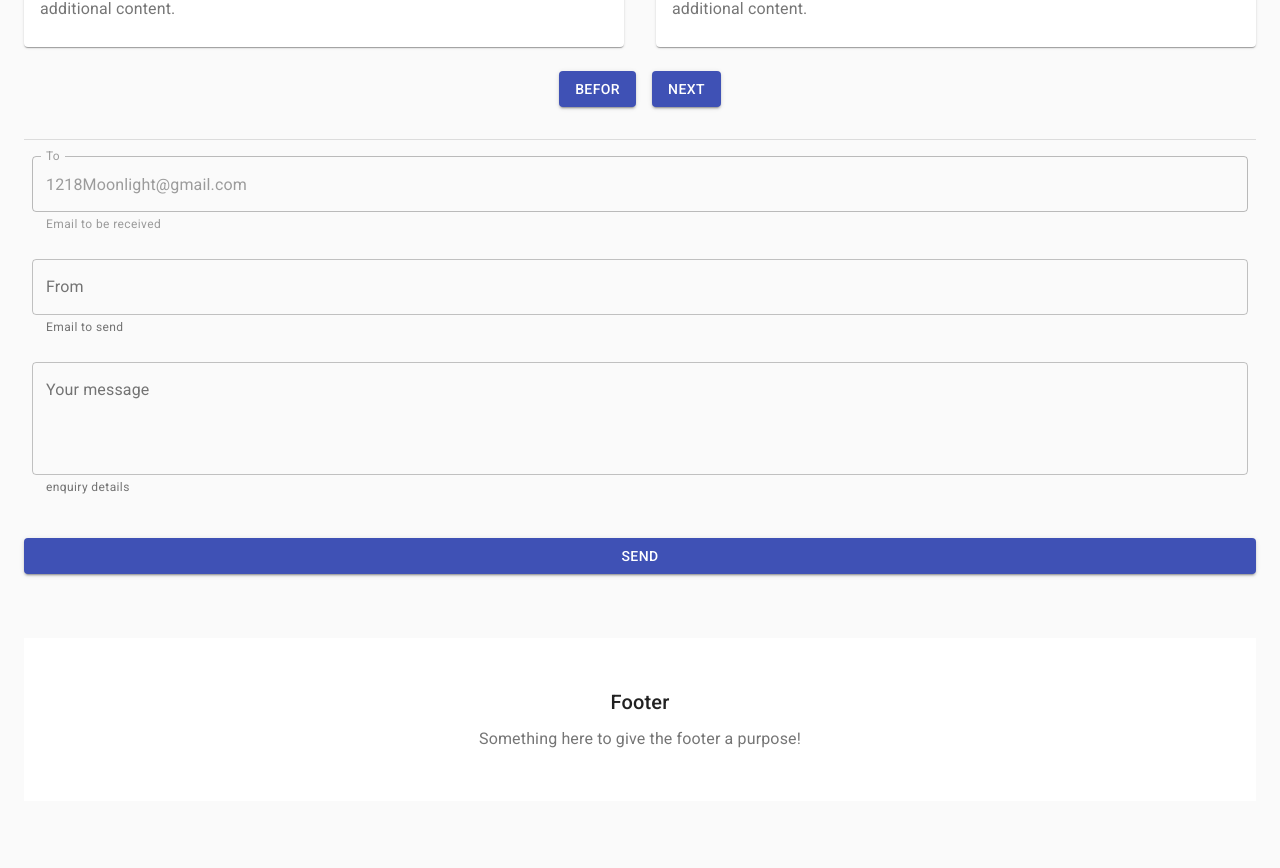
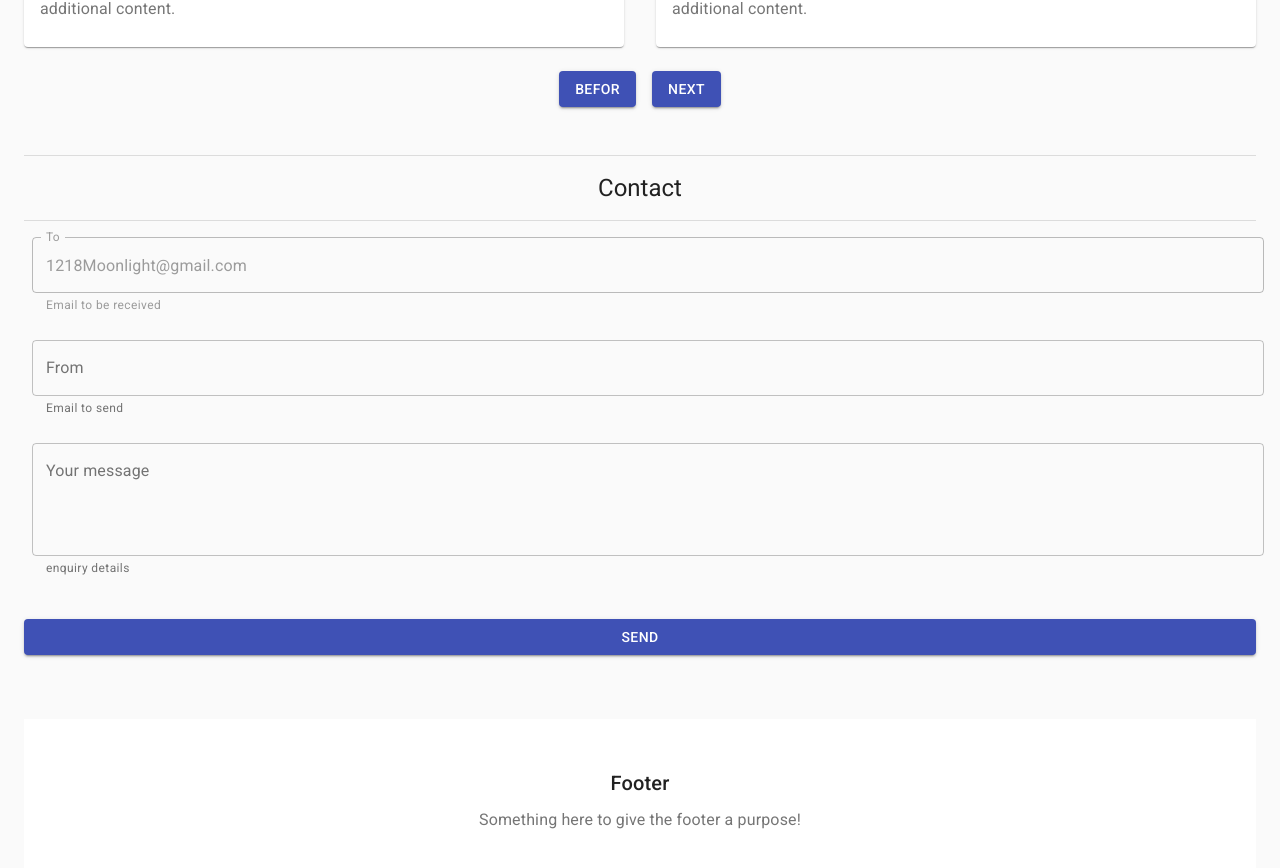
Before and after one commit to 1218Moonlight/Korean-Collections, a React (Create React App) app: page / in a window 1280 px wide. Shown: the part 1498-2366 px from the top of the page. Before the commit the page ends 2299 px from the top, so only its background shows below. Built offline with nearby package versions, Linux system fonts and the light colour scheme.

Commit message:
ADD Email Title

```diff
--- a/src/Main/Email.js
+++ b/src/Main/Email.js
@@ -3,12 +3,26 @@ import {withStyles} from '@material-ui/core/styles'
 import {styles} from '../Styles/Email'
 import TextField from '@material-ui/core/TextField'
 import Button from '@material-ui/core/Button'
+import Typography from '@material-ui/core/Typography'
 
 export default withStyles(styles)(function Email(props) {
     const {classes} = props;
     return (
-        // https://webdesign.tutsplus.com/tutorials/quick-tip-add-a-formspree-form-to-your-static-sites--cms-23870
-        <form className={classes.container} noValidate autoComplete={"off"}
+        <React.Fragment>
+            <div className={classes.container}>
+                <Typography className={classes.containerTitle}
+                            component="h2"
+                            variant="h5"
+                            color="inherit"
+                            align="center"
+                            noWrap
+                >
+                    Contact
+                </Typography>
+            </div>
+            <div>
+                {/*https://webdesign.tutsplus.com/tutorials/quick-tip-add-a-formspree-form-to-your-static-sites--cms-23870*/}
+                <form noValidate autoComplete={"off"}
                       action="https://formspree.io/1218moonlight@gmail.com" method="POST">
 
                     <TextField
@@ -57,9 +71,12 @@ export default withStyles(styles)(function Email(props) {
                     <input type={"text"} name={"_gotcha"} className={classes.gotcha}/>
 
                     {/*<input type={"submit"} value={"Send"} className={classes.submit}/>*/}
-            <Button className={classes.submit} type={"submit"} fullWidth={"true"} color={"primary"} variant="contained">Send</Button>
+                    <Button className={classes.submit} type={"submit"} fullWidth={"true"} color={"primary"}
+                            variant="contained">Send</Button>
 
                     {/*<input type="hidden" name="_next" value="//mywebsite.com/thanks.html" />*/}
                 </form>
+            </div>
+        </React.Fragment>
     )
-})
+});
--- a/src/Styles/Email.js
+++ b/src/Styles/Email.js
@@ -3,7 +3,12 @@ export const styles = theme => ({
         display: 'flex',
         flexWrap: 'wrap',
         borderTop: `1px solid ${theme.palette.divider}`,
-        marginTop: theme.spacing(2),
+        borderBottom: `1px solid ${theme.palette.divider}`,
+        marginTop: theme.spacing(4),
+        padding: theme.spacing(2)
+    },
+    containerTitle:{
+      flex:1
     },
     textField: {
         marginLeft: theme.spacing(1),
```
Lines whose indentation alone changed are shown as unchanged.
